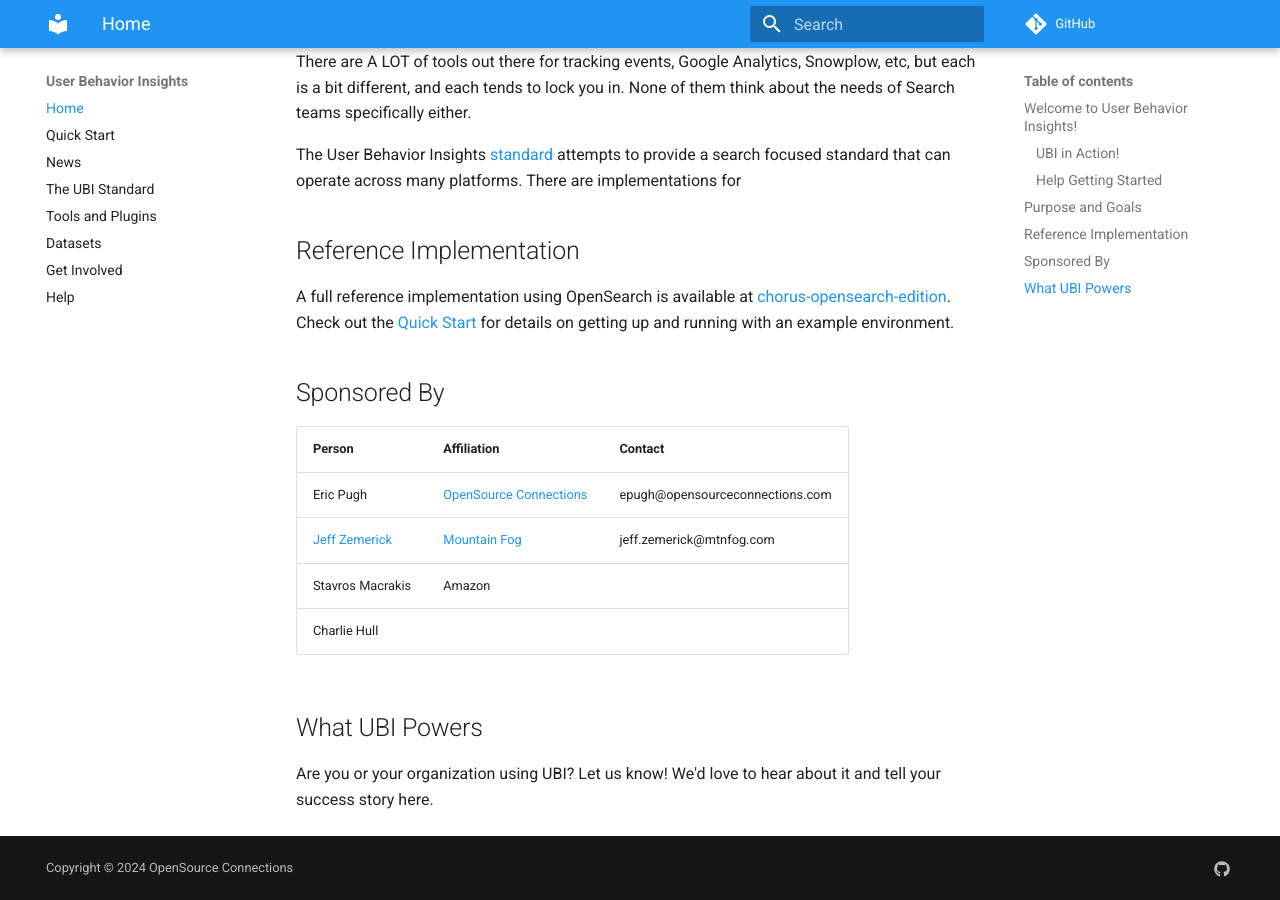
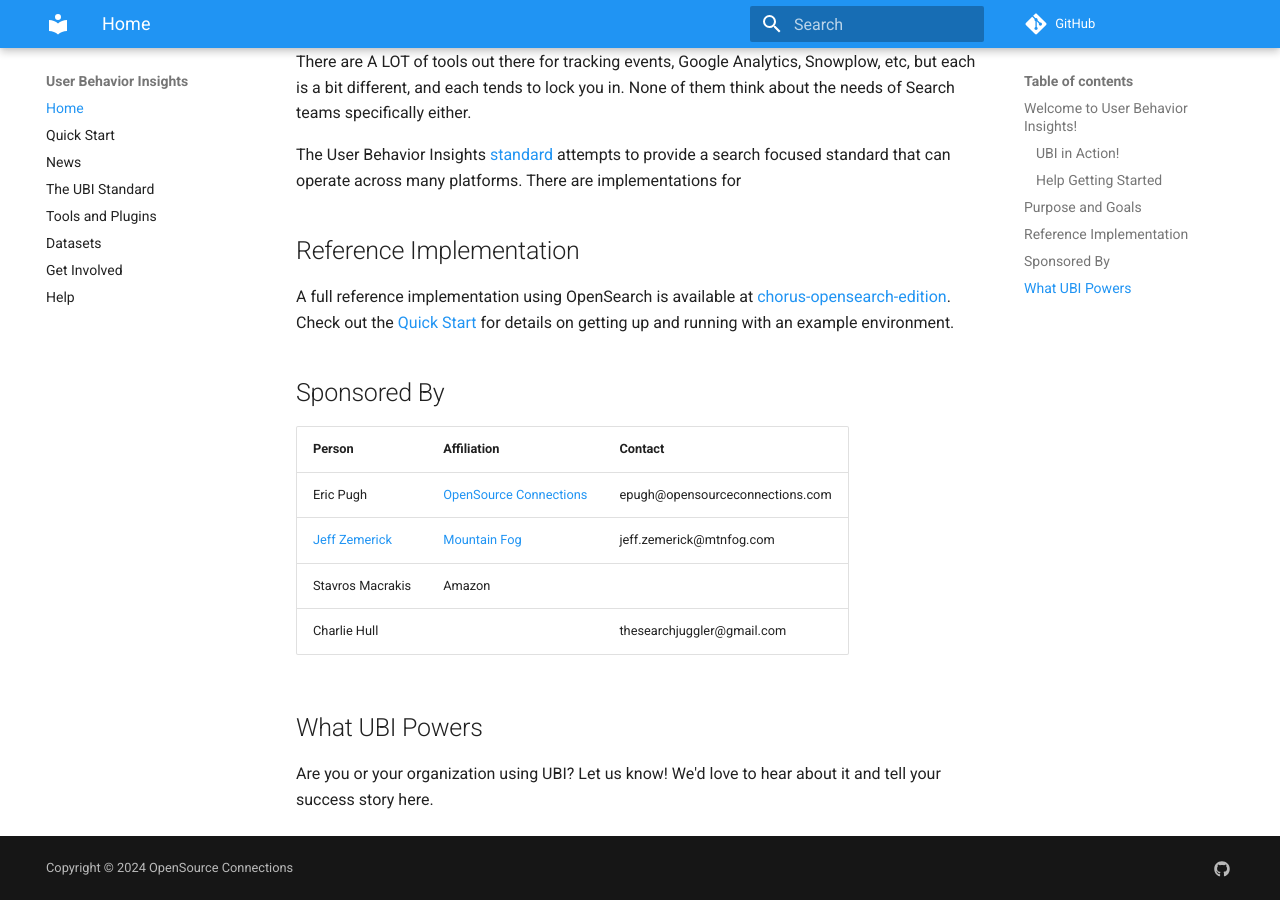
Before and after one commit to o19s/ubi-website, an MkDocs documentation site: the page built from docs/index.md, in a window 1280 px wide and 900 px high, scrolled down 1053 px. Built offline with MkDocs 1.6.1 and Material for MkDocs 9.7.7, drawn with Linux system fonts in a browser that asks for light colours; comment, search, counter and statistics services are not loaded.

Commit message:
Adding charlie's email.

```diff
--- a/docs/index.md
+++ b/docs/index.md
@@ -34,7 +34,7 @@
 | Eric Pugh                                                  | [OpenSource Connections](https://www.opensourceconnections.com) | epugh@opensourceconnections.com |
 | [Jeff Zemerick](https://www.linkedin.com/in/jeffzemerick/) | [Mountain Fog](https://www.jeffzemerick.dev/)                          | jeff.zemerick@mtnfog.com        |
 | Stavros Macrakis                                           | Amazon                                                          |                                 |
-| Charlie Hull                                               |                                                                 |                                 |
+| Charlie Hull                                               |                                                                 | thesearchjuggler@gmail.com      |
 
 ## What UBI Powers
 
```
